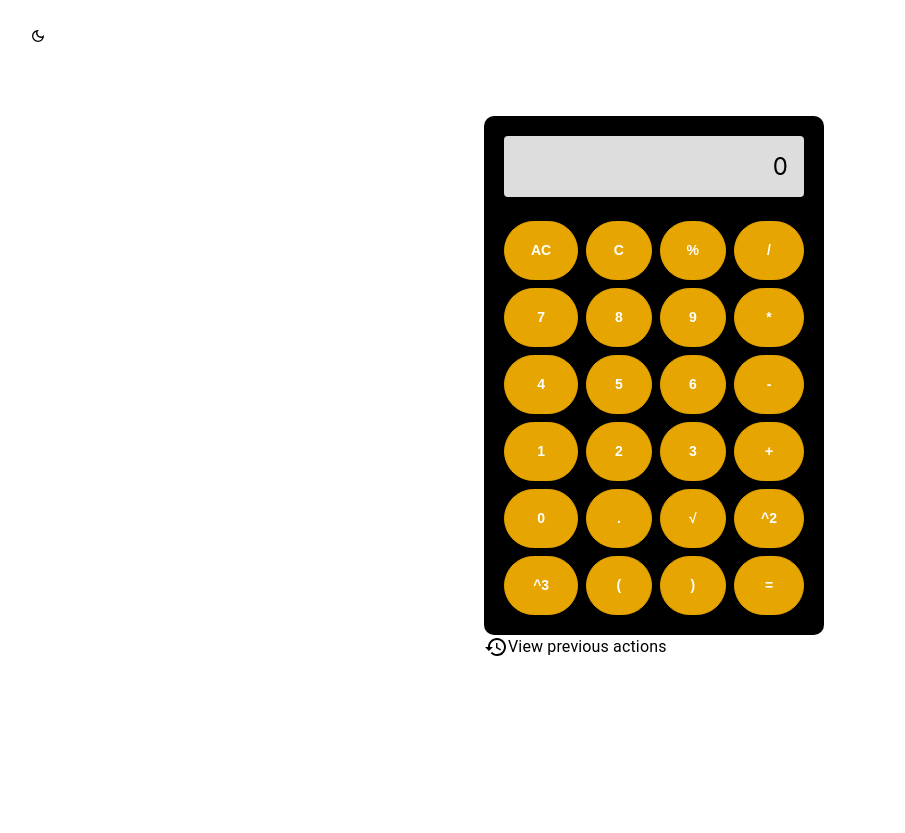
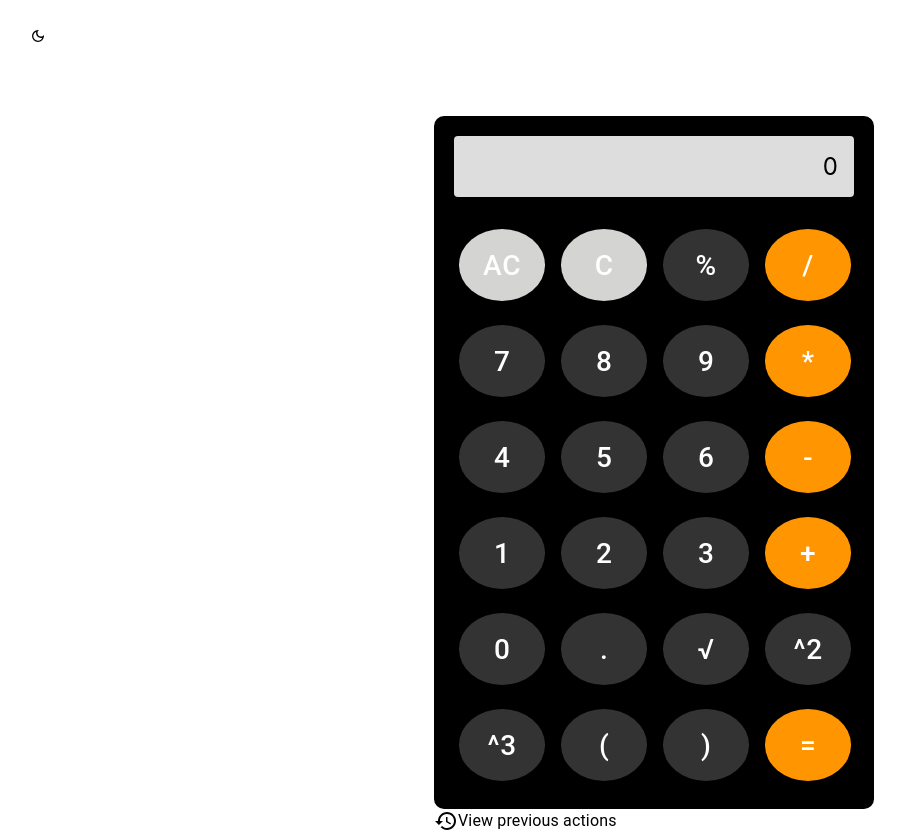
Before and after one commit to MinayeAliyeva/Calculator-App, a React (Create React App) app in the folder my-app/: page / in a window 1280 px wide. Shown: the whole page, without its empty margins (6-911 px from the left). Before the commit the page ends 800 px from the top, so only its background shows below. Built offline with nearby package versions, Linux system fonts and the light colour scheme.

Commit message:
style(style/calclator-disagin):Calculator buttons changed

```diff
--- a/my-app/src/check.js
+++ /dev/null
@@ -1 +0,0 @@
-//
--- a/my-app/src/components/Button.tsx
+++ b/my-app/src/components/Button.tsx
@@ -1,72 +1,40 @@
-import { Button as BaseButton } from "@mui/base/Button";
-import { styled } from "@mui/system";
-import { IBtn } from "../types/interface";
+import React from 'react';
+import { Button } from '@mui/material';
+import { ICalckBtn } from '../types/interface';
 
-export default function CalcBtn({ content, onClick }: IBtn) {
-  return <Button onClick={onClick}>{content}</Button>;
-}
+const CalcBtn = ({ content, onClick }:ICalckBtn) => {
+  const operators = ["+", "-", "*", "/", "="];
+  const isOperator = operators.includes(content);
+  const isSpecial = content === 'C' || content === 'AC';
 
-const mustard = {
-  200: "#FFD966",
-  300: "#FFC933",
-  400: "#FFB800",
-  500: "#E6A500",
-  600: "#CC9400",
-  700: "#B38300",
+  return (
+    <Button
+      onClick={onClick}
+      sx={{
+        width: '92%',
+        height: '72px',
+        margin: '8px 5px',
+        borderRadius: '50%',
+        fontSize: '28px',
+        backgroundColor: isOperator
+          ? '#FF9500'
+          : isSpecial
+          ? '#D4D4D2'
+          : '#333333',
+        color: '#fff',
+        '&:hover': {
+          backgroundColor: isOperator
+            ? '#FF9500'
+            : isSpecial
+            ? '#D4D4D2'
+            : '#505050',
+        },
+        boxShadow: '0px 4px 8px rgba(0, 0, 0, 0.2)',
+      }}
+    >
+      {content}
+    </Button>
+  );
 };
 
-const grey = {
-  50: "#F3F6F9",
-  100: "#E5EAF2",
-  200: "#DAE2ED",
-  300: "#C7D0DD",
-  400: "#B0B8C4",
-  500: "#9DA8B7",
-  600: "#6B7A90",
-  700: "#434D5B",
-  800: "#303740",
-  900: "#1C2025",
-};
-
-const Button = styled(BaseButton)(
-  ({ theme }) => `
-  font-family: 'IBM Plex Sans', sans-serif;
-  font-weight: 600;
-  font-size: 0.875rem;
-  line-height: 1.5;
-  background-color: ${mustard[500]};
-  padding: 18px 26px;
-  border-radius: 100px;
-  color: white;
-  transition: all 150ms ease;
-  cursor: pointer;
-  border: 1px solid ${mustard[500]};
-
-
-  &:hover {
-    background-color: ${mustard[600]};
-  }
-
-  &:active {
-    background-color: ${mustard[700]};
-    box-shadow: none;
-    transform: scale(0.99);
-  }
-
-  &:focus-visible {
-    box-shadow: 0 0 0 4px ${
-      theme.palette.mode === "dark" ? mustard[300] : mustard[200]
-    };
-    outline: none;
-  }
-
-  &.base--disabled {
-    background-color: ${theme.palette.mode === "dark" ? grey[700] : grey[200]};
-    color: ${theme.palette.mode === "dark" ? grey[200] : grey[700]};
-    border: 0;
-    cursor: default;
-    box-shadow: none;
-    transform: scale(1);
-  }
-`
-);
+export default CalcBtn;
--- a/my-app/src/components/Calculator.tsx
+++ b/my-app/src/components/Calculator.tsx
@@ -49,33 +49,38 @@ const Calculator = () => {
       addOperationToMemory(`${display} % = ${result}`);
       setDisplay(result);
     } catch (error) {
-      setDisplay("Hata");
+      setDisplay("Error");
     }
   }, [display, addOperationToMemory]);
 
   const handleSquareRootClick = useCallback(() => {
     try {
+      if (!display) {
+        setDisplay("0");
+        return;
+      }
       const result = Math.sqrt(parseFloat(display)).toString();
       addOperationToMemory(`√${display} = ${result}`);
       setDisplay(result);
     } catch (error) {
-      setDisplay("Hata");
+      setDisplay("Error");
     }
   }, [display, addOperationToMemory]);
 
   const handlePowClick = useCallback(
     (exponent: number) => {
       try {
-        // if (!display) {
-        //   setDisplay("");
-        // }
+        if (!display) {
+          setDisplay("0");
+          return;
+        }
         const base = parseFloat(display);
         const poweredNum = Math.pow(base, exponent);
         const result = poweredNum.toString();
         addOperationToMemory(`${display} ^ ${exponent} = ${result}`);
         setDisplay(result);
       } catch (error) {
-        setDisplay("Hata");
+        setDisplay("Error");
       }
     },
     [display, addOperationToMemory]
@@ -89,10 +94,14 @@ const Calculator = () => {
         prev.lastIndexOf("*"),
         prev.lastIndexOf("/")
       );
-      // console.log("prev", prev);
-      // console.log("value", value);
+      console.log("prev", prev);
+      console.log("display", display);
 
       const lastNumber = prev.slice(lastOperatorIndex + 1); //+
+
+      if ((prev.slice(0, 1) === "0" || !prev) && value === "-") {
+        return value;
+      }
       // eger operator gelerse ve evvelki deyer sifir yada " " olarsa sifiri qoru
       if (operators?.includes(value) && (prev === "" || prev === "0")) {
         return `0${value}`;
@@ -129,19 +138,19 @@ const Calculator = () => {
   const handleEqual = useCallback(() => {
     try {
       if (display.includes("/0")) {
-        setDisplay("Hata");
+        setDisplay("Error");
         return;
       }
 
       const result = evaluateExpression(display);
       if (isNaN(result) || !isFinite(result)) {
-        setDisplay("Hata");
+        setDisplay("Error");
       } else {
         addOperationToMemory(`${display} = ${result}`);
         setDisplay(result.toString());
       }
     } catch {
-      setDisplay("Hata");
+      setDisplay("Error");
     }
   }, [display, addOperationToMemory]);
 
@@ -194,6 +203,7 @@ const Calculator = () => {
           paddingTop: 5,
           color: isDarkMode ? "#fff" : "#000",
           borderRadius: 2,
+          minWidth:"400px"
         }}
       >
         <Box sx={isDarkMode ? boxSxStyleDarkMood : boxSxStyleLightMood}>
--- a/my-app/src/components/Display.tsx
+++ b/my-app/src/components/Display.tsx
@@ -14,6 +14,7 @@ const Display = ({ display, isDarkMode }: IDisplay) => {
         borderRadius: 1,
         mb: 2,
         transition: "background-color 0.3s ease",
+        overflow:"scroll"
       }}
     >
       {display || "0"}
--- a/my-app/src/helpers/evaluateExpression.ts
+++ b/my-app/src/helpers/evaluateExpression.ts
@@ -21,7 +21,7 @@ export const evaluateExpression = (expression: string): number => {
       "*": (a, b) => a * b,
       "/": (a, b) => {
         if (b === 0) {
-          throw new Error("Sıfıra bölme hatası");
+          throw new Error("Error");
         }
         return a / b;
       },
@@ -50,6 +50,7 @@ export const evaluateExpression = (expression: string): number => {
         num = "";
         isNegative = false;
       }
+
       if (char === "-") {
         if (i === 0 || "+-*/(".includes(expression[i - 1])) {
           isNegative = true;
@@ -83,5 +84,6 @@ export const evaluateExpression = (expression: string): number => {
   if (isNaN(result) || !isFinite(result)) {
     throw new Error("Geçersiz sonuç");
   }
-  return Math.round(result * 1e10) / 1e10; //1usdu10
+
+  return Math.round(result * 1e10) / 1e10;
 };
```
Also changed, not shown: my-app/src/types/interface.ts (+7 -7 lines).
